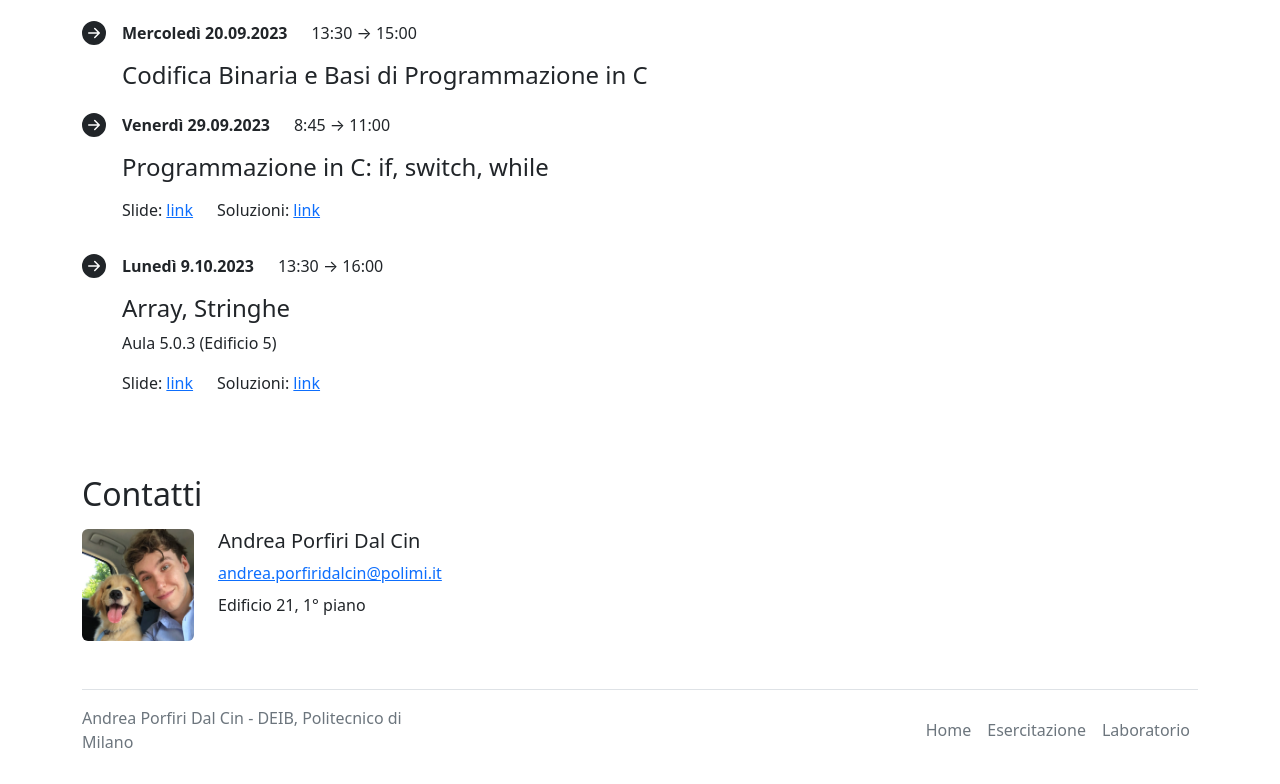
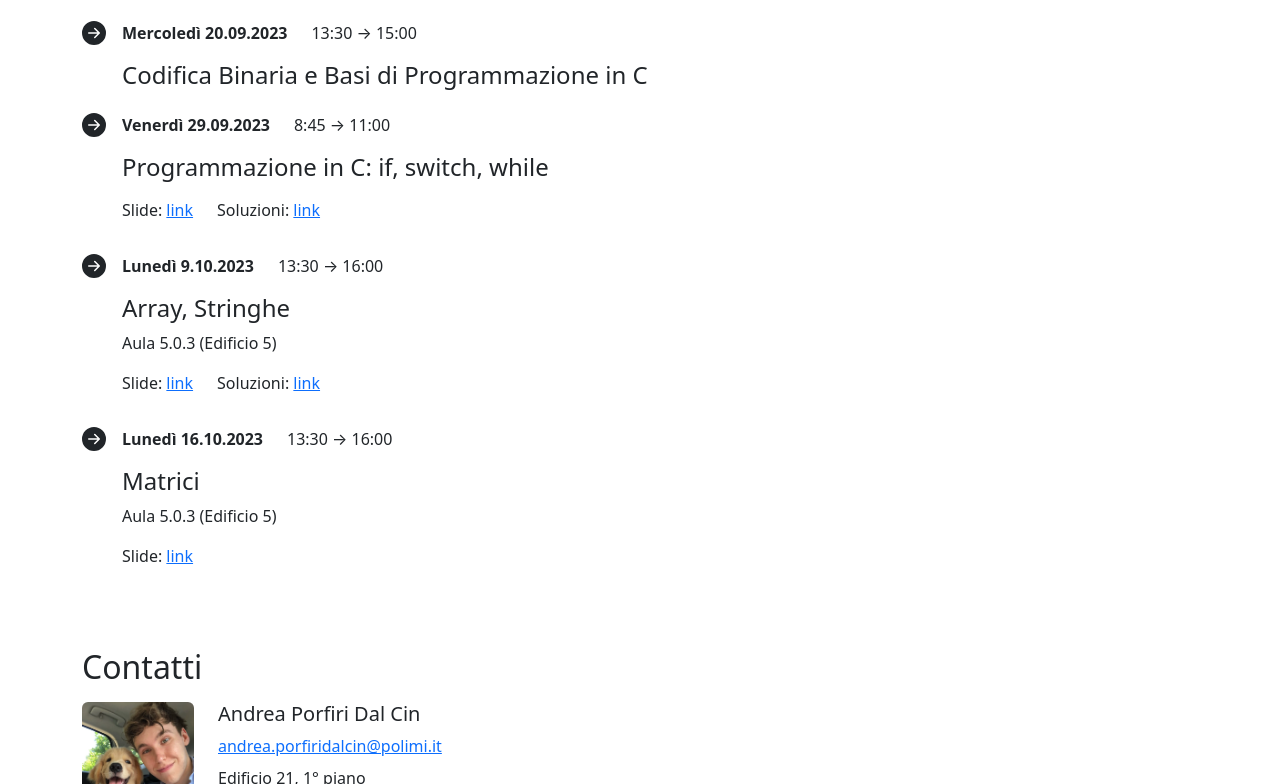
Before and after one commit to andreadalcin/andreadalcin.github.io, a plain HTML site: page informaticaA/esercitazione.html in a window 1280 px wide. Shown: the part 429-1213 px from the top of the page. Drawn offline with Linux system fonts and the light colour scheme.

Commit message:
uploaded materials

```diff
--- a/informaticaA/esercitazione.html
+++ b/informaticaA/esercitazione.html
@@ -140,6 +140,14 @@
                                 <p class="mt-3">Slide: <a href="https://andreadalcin.github.io/informaticaA/materials/2023/09102023_slide.pdf">link</a><span class="ms-4">Soluzioni: <a href="https://andreadalcin.github.io/informaticaA/materials/2023/09102023_soluzioni.zip">link</a></span></p>
                             </div>
                         </li>
+                        <li class="d-flex align-items-start mb-3">
+                            <div class="ms-2">
+                                <p><strong>Lunedì 16.10.2023</strong><span class="ms-4">13:30 &rarr; 16:00</span></p>
+                                <h4>Matrici</h4>
+                                <p>Aula 5.0.3 (Edificio 5)</p>
+                                <p class="mt-3">Slide: <a href="https://andreadalcin.github.io/informaticaA/materials/2023/16102023_slides.pdf">link</a></p>
+                            </div>
+                        </li>
                     </ul>
                 </div>
             </div>
```
Also changed, not shown: 1 other file.
